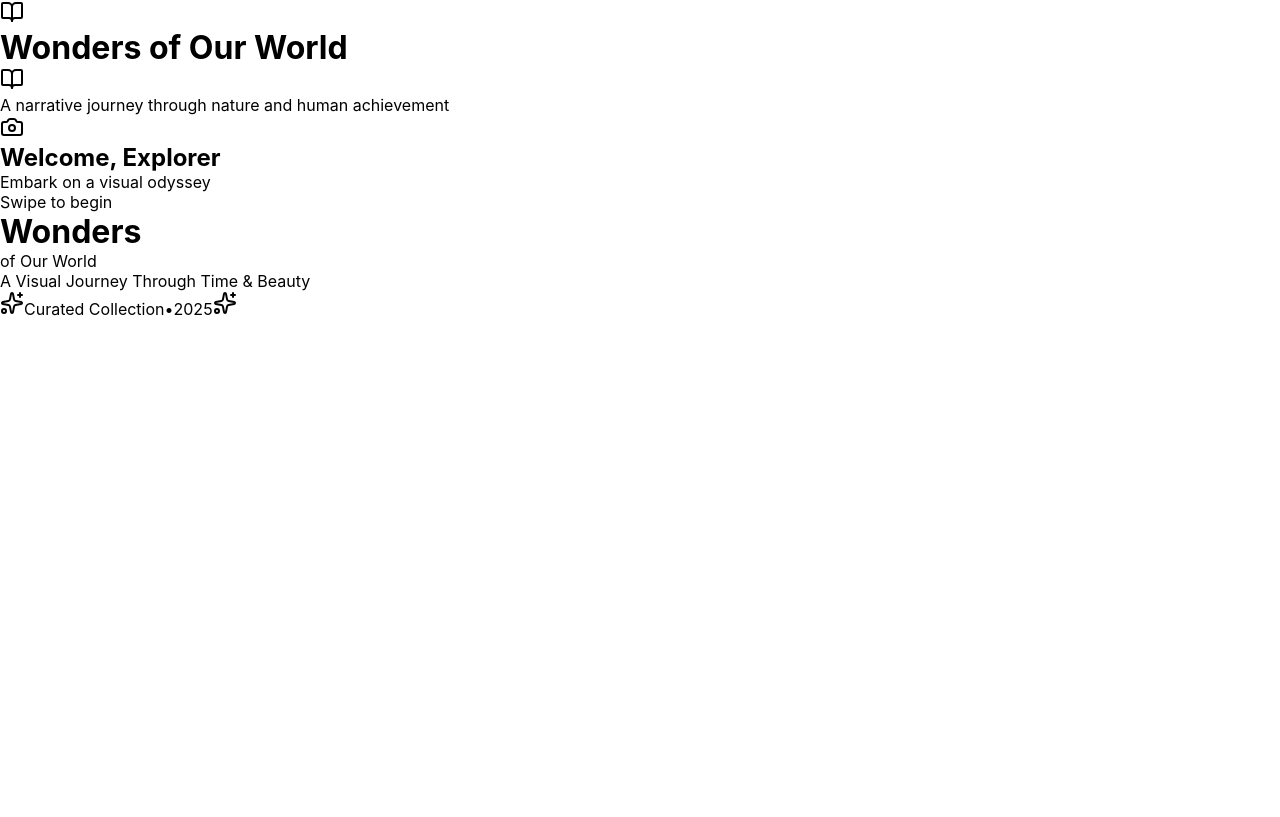
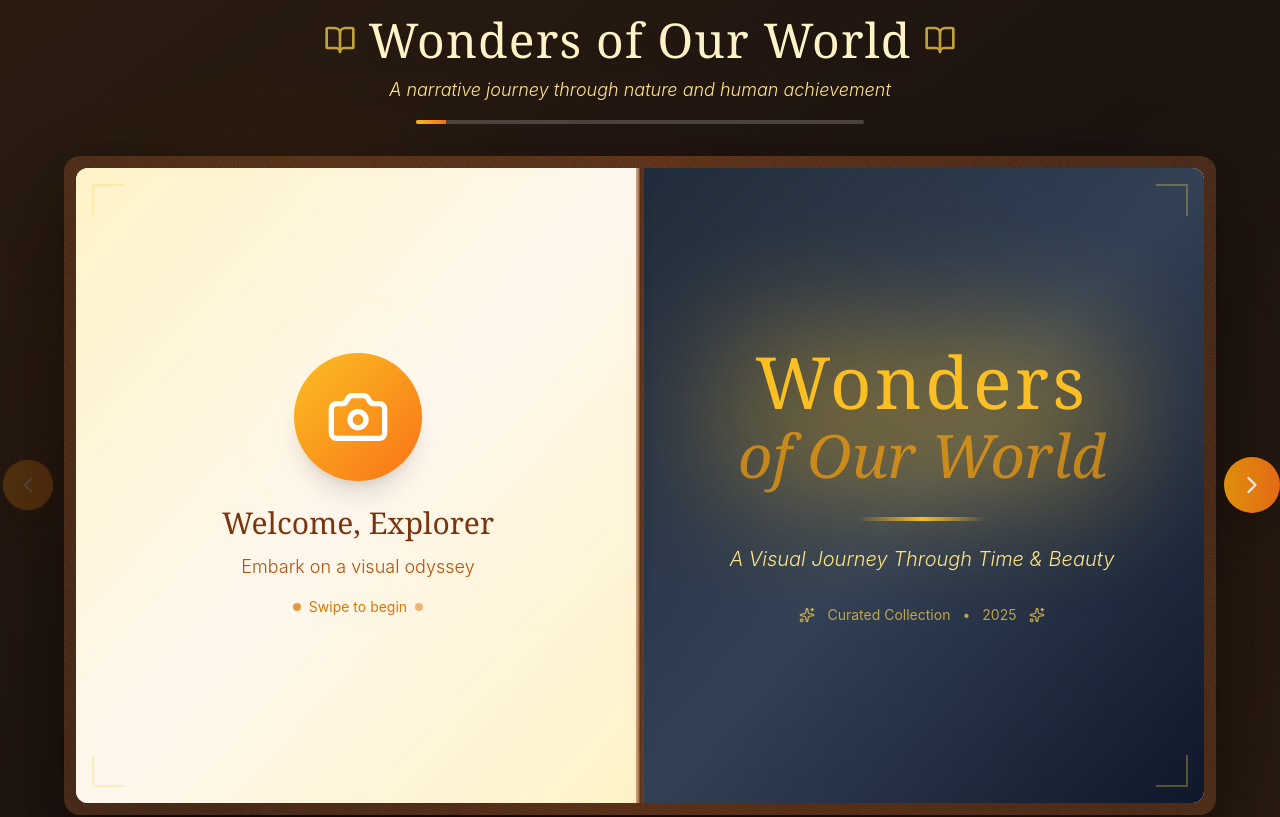
Before and after one commit to Pranav4555/My-photo-album, a React (Create React App) app: page / in a window 1280 px wide. Shown: the top 817 px of the page. Built offline with nearby package versions, Linux system fonts and the light colour scheme.

Commit message:
Fix Vercel deployment issues: downgrade Tailwind to v3, update PostCSS config, add Node engine spec, move animations to Tailwind config

```diff
--- a/package.json
+++ b/package.json
@@ -41,10 +41,12 @@
     ]
   },
   "devDependencies": {
-    "@tailwindcss/postcss": "^4.1.17",
     "autoprefixer": "^10.4.21",
     "gh-pages": "^6.3.0",
     "postcss": "^8.5.6",
-    "tailwindcss": "^4.1.17"
+    "tailwindcss": "^3.4.0"
+  },
+  "engines": {
+    "node": ">=14.0.0"
   }
 }
--- a/postcss.config.js
+++ b/postcss.config.js
@@ -1,6 +1,6 @@
 module.exports = {
   plugins: {
-    "@tailwindcss/postcss": {},   // NEW plugin
+    tailwindcss: {},              // Use standard tailwindcss plugin
     autoprefixer: {},             // still needed
   },
 };
--- a/src/PhotoAlbum.jsx
+++ b/src/PhotoAlbum.jsx
@@ -650,110 +650,6 @@ const PhotoAlbumBook = () => {
         </div>
       </div>
 
-      <style>{`
-        @keyframes flip-next {
-          0% {
-            transform: perspective(2000px) rotateY(0deg);
-            box-shadow: -5px 5px 20px rgba(0, 0, 0, 0.3);
-          }
-          50% {
-            transform: perspective(2000px) rotateY(-90deg);
-            box-shadow: -15px 10px 40px rgba(0, 0, 0, 0.6);
-          }
-          100% {
-            transform: perspective(2000px) rotateY(-180deg);
-            box-shadow: -5px 5px 20px rgba(0, 0, 0, 0.3);
-          }
-        }
-
-        @keyframes flip-prev {
-          0% {
-            transform: perspective(2000px) rotateY(-180deg);
-            box-shadow: -5px 5px 20px rgba(0, 0, 0, 0.3);
-          }
-          50% {
-            transform: perspective(2000px) rotateY(-90deg);
-            box-shadow: -15px 10px 40px rgba(0, 0, 0, 0.6);
-          }
-          100% {
-            transform: perspective(2000px) rotateY(0deg);
-            box-shadow: -5px 5px 20px rgba(0, 0, 0, 0.3);
-          }
-        }
-
-        .animate-flip-next {
-          animation: flip-next 0.65s cubic-bezier(0.45, 0.05, 0.55, 0.95);
-        }
-
-        .animate-flip-prev {
-          animation: flip-prev 0.65s cubic-bezier(0.45, 0.05, 0.55, 0.95);
-        }
-
-        @keyframes spin-slow {
-          from {
-            transform: rotate(0deg);
-          }
-          to {
-            transform: rotate(360deg);
-          }
-        }
-
-        .animate-spin-slow {
-          animation: spin-slow 6s linear infinite;
-        }
-
-        @keyframes twinkle {
-          0%,
-          100% {
-            opacity: 0.3;
-            transform: scale(1);
-          }
-          50% {
-            opacity: 1;
-            transform: scale(1.5);
-          }
-        }
-
-        .animate-twinkle {
-          animation: twinkle 3s ease-in-out infinite;
-        }
-
-        @keyframes fade {
-          0%,
-          100% {
-            opacity: 0;
-          }
-          20%,
-          80% {
-            opacity: 1;
-          }
-        }
-
-        .animate-fade {
-          animation: fade 2s ease-in-out;
-        }
-
-        @keyframes pulse-slow {
-          0%,
-          100% {
-            opacity: 0.2;
-            transform: scale(1);
-          }
-          50% {
-            opacity: 0.45;
-            transform: scale(1.05);
-          }
-        }
-
-        @media (max-width: 1024px) {
-          .absolute.-translate-x-16,
-          .absolute.translate-x-16 {
-            transform: translateY(-50%) translateX(0) !important;
-            position: relative;
-            margin: 1rem auto;
-          }
-        }
-      `}</style>
     </div>
   );
 };
--- a/tailwind.config.js
+++ b/tailwind.config.js
@@ -4,7 +4,44 @@ module.exports = {
     "./src/**/*.{js,jsx,ts,tsx}",
   ],
   theme: {
-    extend: {},
+    extend: {
+      animation: {
+        'flip-next': 'flip-next 0.65s cubic-bezier(0.45, 0.05, 0.55, 0.95)',
+        'flip-prev': 'flip-prev 0.65s cubic-bezier(0.45, 0.05, 0.55, 0.95)',
+        'spin-slow': 'spin-slow 6s linear infinite',
+        'twinkle': 'twinkle 3s ease-in-out infinite',
+        'fade': 'fade 2s ease-in-out',
+        'pulse-slow': 'pulse-slow 5s ease-in-out infinite',
+      },
+      keyframes: {
+        'flip-next': {
+          '0%': { transform: 'perspective(2000px) rotateY(0deg)', boxShadow: '-5px 5px 20px rgba(0, 0, 0, 0.3)' },
+          '50%': { transform: 'perspective(2000px) rotateY(-90deg)', boxShadow: '-15px 10px 40px rgba(0, 0, 0, 0.6)' },
+          '100%': { transform: 'perspective(2000px) rotateY(-180deg)', boxShadow: '-5px 5px 20px rgba(0, 0, 0, 0.3)' },
+        },
+        'flip-prev': {
+          '0%': { transform: 'perspective(2000px) rotateY(-180deg)', boxShadow: '-5px 5px 20px rgba(0, 0, 0, 0.3)' },
+          '50%': { transform: 'perspective(2000px) rotateY(-90deg)', boxShadow: '-15px 10px 40px rgba(0, 0, 0, 0.6)' },
+          '100%': { transform: 'perspective(2000px) rotateY(0deg)', boxShadow: '-5px 5px 20px rgba(0, 0, 0, 0.3)' },
+        },
+        'spin-slow': {
+          'from': { transform: 'rotate(0deg)' },
+          'to': { transform: 'rotate(360deg)' },
+        },
+        'twinkle': {
+          '0%, 100%': { opacity: '0.3', transform: 'scale(1)' },
+          '50%': { opacity: '1', transform: 'scale(1.5)' },
+        },
+        'fade': {
+          '0%, 100%': { opacity: '0' },
+          '20%, 80%': { opacity: '1' },
+        },
+        'pulse-slow': {
+          '0%, 100%': { opacity: '0.2', transform: 'scale(1)' },
+          '50%': { opacity: '0.45', transform: 'scale(1.05)' },
+        },
+      },
+    },
   },
   plugins: [],
 }
```
Also changed, not shown: 1 other file (tests, documents, lock files or other folders).
